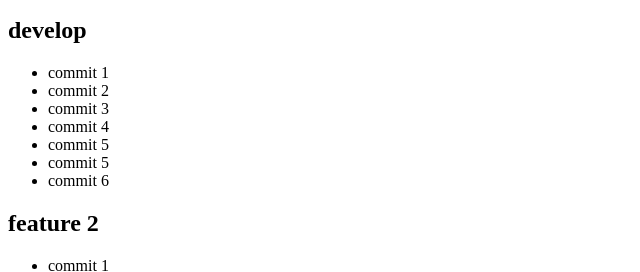
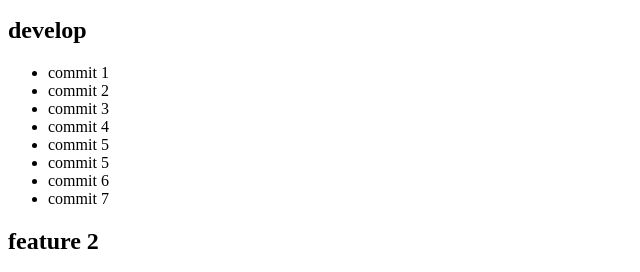
Before and after one commit to cpascualn/PruebaArbol, a plain HTML site: page index.html in a window 1280 px wide. Shown: the part 105-377 px from the top of the page, without its empty margins (0-640 px from the left). Drawn offline with Linux system fonts and the light colour scheme.

Commit message:
creado commit 7

```diff
--- a/index.html
+++ b/index.html
@@ -19,6 +19,7 @@
 		<li>commit 5</li>
 		<li>commit 5</li>
 		<li>commit 6</li>
+		<li>commit 7</li>
 	</ul>
 
 	<h2>feature 2</h2>
```
